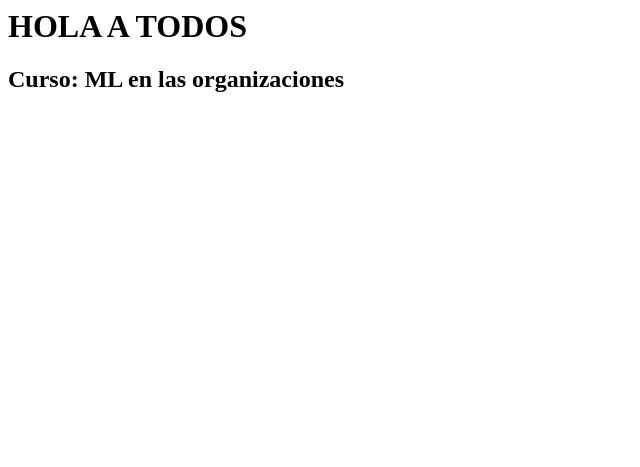
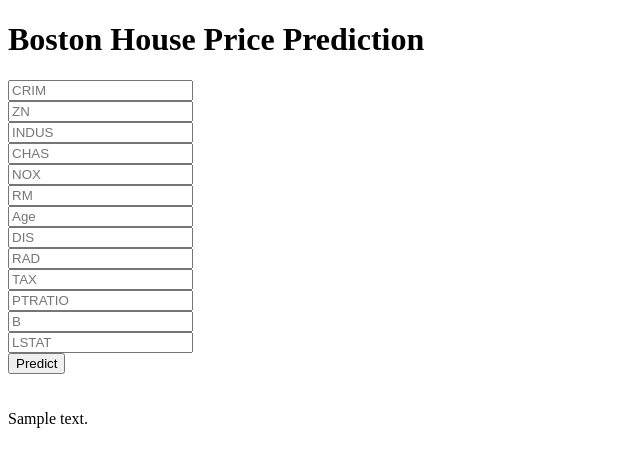
Before and after one commit to Jho2495/bostonhousepricing, a Flask app: template templates/home.html in a window 1280 px wide. Shown: the top 467 px of the page, without its empty margins (0-640 px from the left). Run offline with Flask 2, Linux system fonts and the light colour scheme; the template is opened without the code that fills it: most values are stand-ins (such as "Sample title", 1, 10 or a date in 2020); parts of the project's set-up code (start-up, migrations or seed data) failed here and were passed over.

Commit message:
Aplicacion predictvio

```diff
--- a/app.py
+++ b/app.py
@@ -20,5 +20,13 @@
  output=regmodel.predict(new_data)
  print(output[0])
  return jsonify(output[0])
+
+@app.route('/predict',methods=['POST'])
+def predict():
+ data=[float(x) for x in request.form.values()]
+ final_input=scalar.transform(np.array(data).reshape(1,-1))
+ print(final_input)
+ output=regmodel.predict(final_input)[0]
+ return render_template ("home.html",prediction_text ="The House price prediction is {}".format(output))
 if __name__=="__main__":
  app.run(debug=True)
--- a/templates/home.html
+++ b/templates/home.html
@@ -1,4 +1,38 @@
-<H1>
-    HOLA A TODOS
- </H1>
- <h2>Curso: ML en las organizaciones</h2>
+<!DOCTYPE html>
+<html >
+<head>
+<meta charset="UTF-8">
+<title>ML API</title>
+<link href='https://fonts.googleapis.com/css?family=Pacifico' rel='stylesheet' type='text/css' >
+<link href='https://fonts.googleapis.com/css?family=Arimo' rel='stylesheet' type='text/css' >
+<link href='https://fonts.googleapis.com/css?family=Hind:300' rel='stylesheet' type='text/css' >
+<link href='https://fonts.googleapis.com/css?family=Open+Sans+Condensed:300' rel='stylesheet' type='text/css' >
+</head>
+<body>
+  <div class="login">
+    <h1>Boston House Price Prediction </h1>
+      <!-- Main Input For Receiving Query to our ML -->
+    <form action="{{ url_for('predict')}}" method="post">
+      <input type="text" name="CRIM" placeholder ="CRIM" required ="required" /><br>
+      <input type="text" name="ZN" placeholder ="ZN" required ="required" /><br>
+        <input type="text" name="INDUS" placeholder ="INDUS" required ="required" /><br>
+        <input type="text" name="CHAS" placeholder ="CHAS" required ="required" /><br>
+        <input type="text" name="NOX" placeholder ="NOX" required ="required" /><br>
+        <input type="text" name="RM" placeholder ="RM" required ="required" /><br>
+        <input type="text" name="Age" placeholder ="Age" required ="required" /><br>
+        <input type="text" name="DIS" placeholder ="DIS" required ="required" /><br>
+        <input type="text" name="RAD" placeholder ="RAD" required ="required" /><br>
+        <input type="text" name="TAX" placeholder ="TAX" required ="required" /><br>
+        <input type="text" name="PTRATIO" placeholder ="PTRATIO" required ="required" /><br>
+        <input type="text" name="B" placeholder ="B" required ="required" /><br>
+        <input type="text" name="LSTAT" placeholder ="LSTAT" required ="required" /><br>
+
+        <button type="submit" class="btn btn-primary btn-block btn-large" >Predict</button>
+    </form>
+ <br>
+ <br>
+
+ </div>
+ {{prediction_text}}
+</body>
+</html>
--- /dev/null
+++ b/templates/home1.html
@@ -0,0 +1,4 @@
+<H1>
+    HOLA A TODOS
+ </H1>
+ <h2>Curso: ML en las organizaciones</h2>
```
